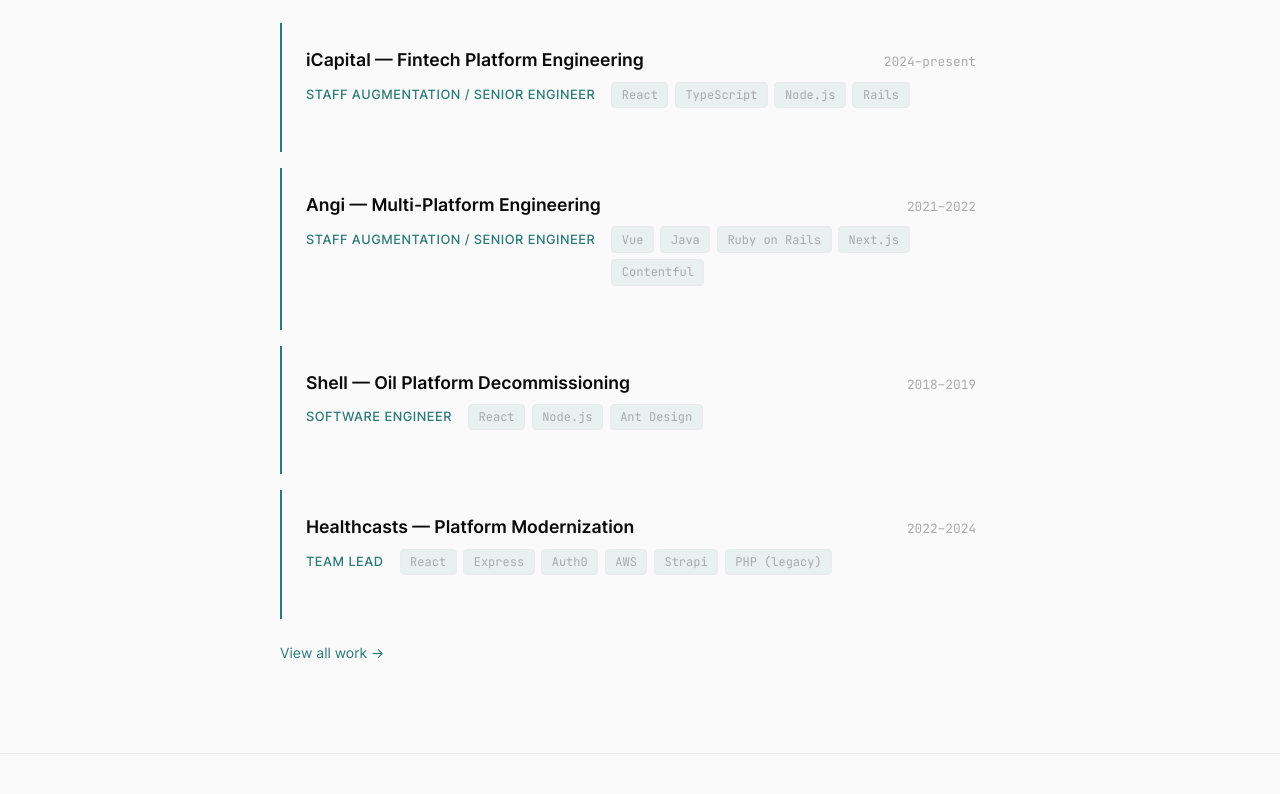
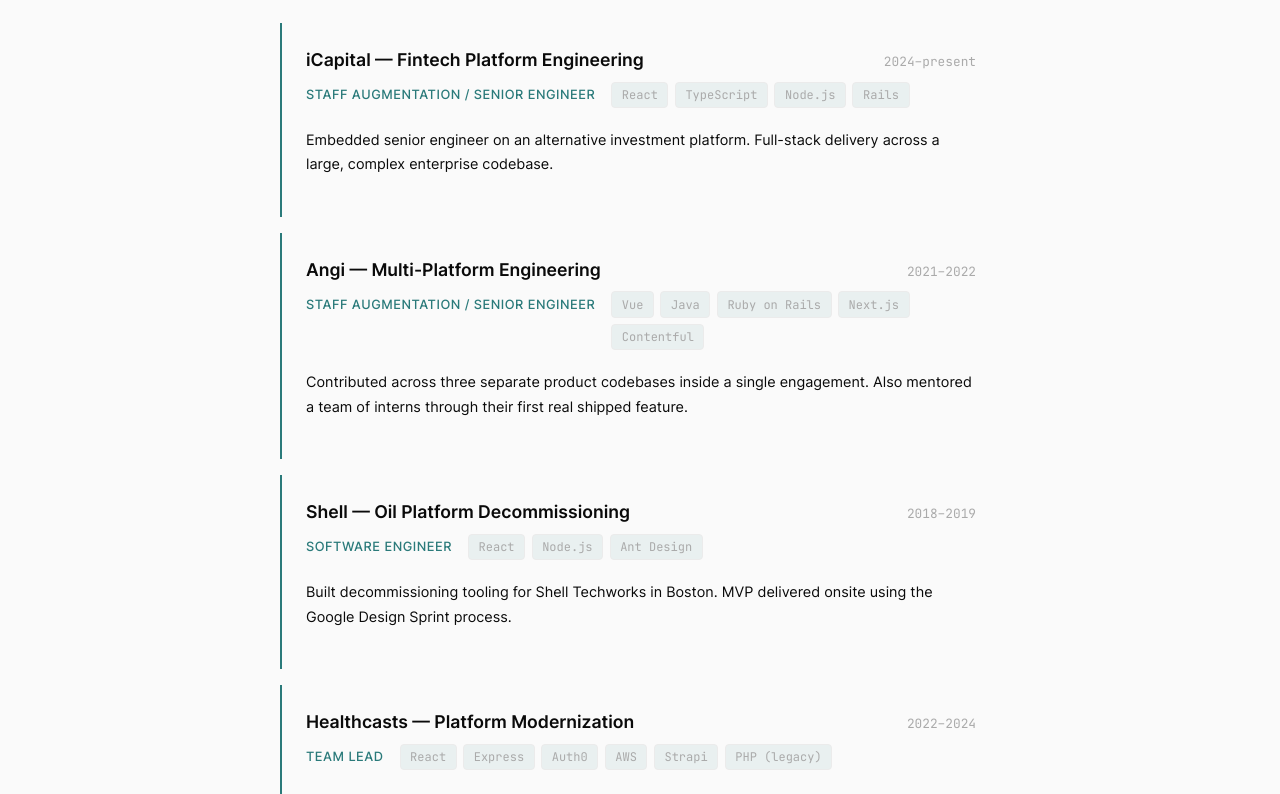
Before and after one commit to aaddaamm/dotcom, a SvelteKit app: page / in a window 1280 px wide. Shown: the part 1240-2034 px from the top of the page. Built offline with nearby package versions, Linux system fonts and the light colour scheme.

Commit message:
fix: restore description text for preview variant cards on homepage

```diff
--- a/src/components/work-card.svelte
+++ b/src/components/work-card.svelte
@@ -50,6 +50,10 @@
 			<a href="/work/{project.slug}" class="case-study-link">full case study →</a>
 		{/if}
 	</div>
+
+	{#if variant === 'preview' && project.description}
+		<p class="body-text">{project.description}</p>
+	{/if}
 
 	{#if project.caseStudy && variant === 'full'}
 		<div class="case-study">
@@ -115,6 +119,13 @@
 		gap: 0.4rem;
 		flex: 1;
 		min-width: 0;
+	}
+
+	.body-text {
+		font-size: 0.9rem;
+		color: var(--color-text);
+		line-height: 1.7;
+		margin: 0 0 1rem;
 	}
 
 	.stack-tag {
```
